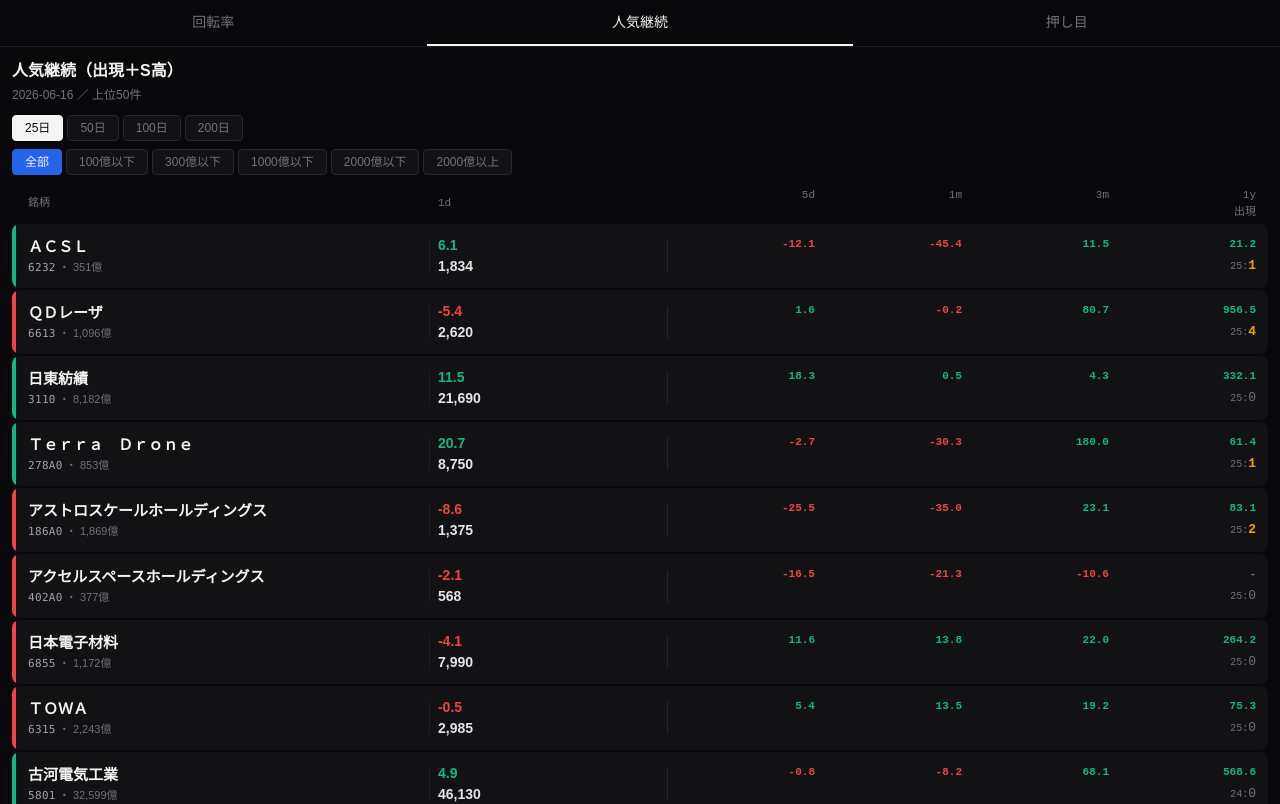
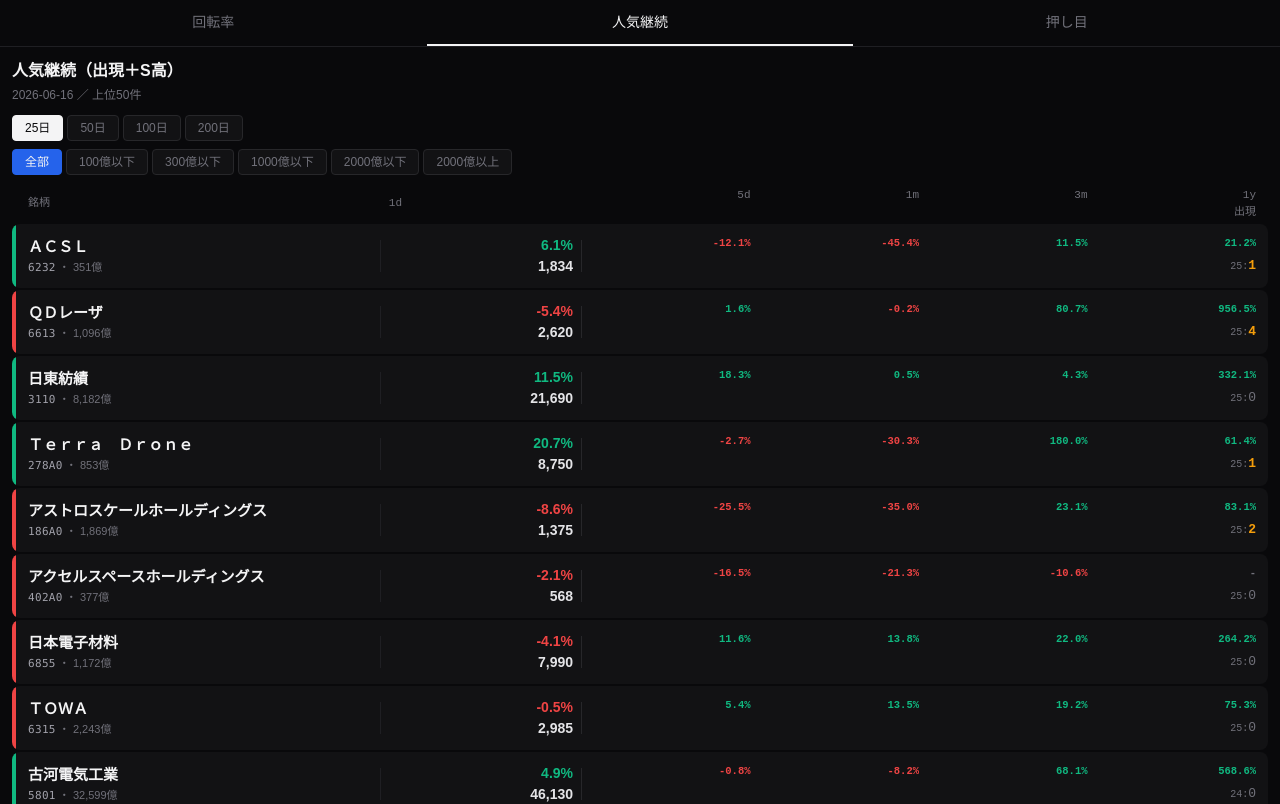
Before and after one commit to biriyani0141/turnover-detector, a Next.js app in the folder web/: page /popular in a window 1280 px wide. Shown: the top 804 px of the page. Built offline with nearby package versions, Linux system fonts and the light colour scheme.

Commit message:
feat: 人気継続マトリクス幅最適化（%付き+なしfmtPctNoplus・列比28:15:57・10.5px）

```diff
--- a/web/src/app/popular/page.tsx
+++ b/web/src/app/popular/page.tsx
@@ -30,13 +30,13 @@ const CAP_FILTERS = [
 ] as const;
 type CapFilter = (typeof CAP_FILTERS)[number]["key"];
 
-// pct は他画面での流用に備えて残置（popular では fmtNum を使う）
+// pct は他画面での流用に備えて残置（popular では fmtPctNoplus を使う）
 function pct(v: number | null): string {
   return v === null || v === undefined ? "-" : v.toFixed(1) + "%";
 }
-function fmtNum(v: number | null): string {
+function fmtPctNoplus(v: number | null): string {
   if (v === null || v === undefined) return "-";
-  return v.toFixed(1);
+  return v.toFixed(1) + "%";
 }
 function colorOf(v: number | null): string {
   if (v === null || v === undefined) return "text-gray-400";
@@ -69,8 +69,8 @@ function applyCapFilter(row: Row, cap: CapFilter): boolean {
   return true;
 }
 
-const COL_LEFT = "32%";
-const COL_CENTER = "18%";
+const COL_LEFT = "28%";
+const COL_CENTER = "15%";
 
 const matrixGridStyle = {
   display: "grid",
@@ -319,6 +319,7 @@ export default function PopularPage() {
                   display: "flex",
                   flexDirection: "column",
                   justifyContent: "center",
+                  textAlign: "right",
                 }}
               >
                 <div
@@ -329,7 +330,7 @@ export default function PopularPage() {
                     ...darkColorStyle(r.ret_1d),
                   }}
                 >
-                  {fmtNum(r.ret_1d)}
+                  {fmtPctNoplus(r.ret_1d)}
                 </div>
                 <div
                   style={{
@@ -373,14 +374,14 @@ export default function PopularPage() {
                       key={i}
                       style={{
                         ...gridCellStyle,
-                        fontSize: 11,
+                        fontSize: 10.5,
                         fontWeight: 600,
                         fontFamily: "monospace",
                         fontVariantNumeric: "tabular-nums",
                         ...darkColorStyle(v),
                       }}
                     >
-                      {fmtNum(v)}
+                      {fmtPctNoplus(v)}
                     </span>
                   ))}
                 </div>
```
